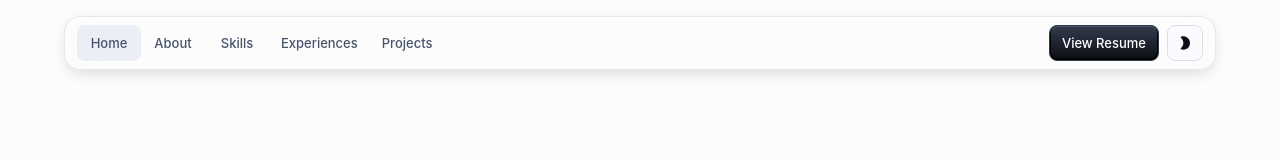
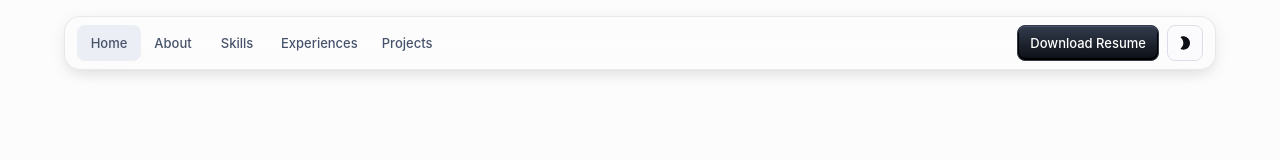
Before and after one commit to tomtom103/tomtom103.github.io, a React (Vite) app: page /home in a window 1280 px wide. Shown: the top 160 px of the page. Built offline with nearby package versions, Linux system fonts and the light colour scheme.

Commit message:
Allow downloading resume from github

```diff
--- a/src/core/TopBar.tsx
+++ b/src/core/TopBar.tsx
@@ -92,9 +92,13 @@ export default function TopBar(props: TopBarProps) {
               color="primary"
               variant="contained"
               size="small"
-              onClick={() => openInNewTab('https://google.ca')}
+              onClick={() =>
+                openInNewTab(
+                  'https://raw.githubusercontent.com/tomtom103/tomtom103.github.io/main/assets/Resume.pdf',
+                )
+              }
             >
-              View Resume
+              Download Resume
             </Button>
             <ToggleColorMode mode={mode} toggleColorMode={toggleColorMode} />
           </Box>
@@ -133,9 +137,13 @@ export default function TopBar(props: TopBarProps) {
                     color="primary"
                     variant="contained"
                     fullWidth
-                    onClick={() => openInNewTab('https://google.ca')}
+                    onClick={() =>
+                      openInNewTab(
+                        'https://raw.githubusercontent.com/tomtom103/tomtom103.github.io/main/assets/Resume.pdf',
+                      )
+                    }
                   >
-                    View Resume
+                    Download Resume
                   </Button>
                   <ToggleColorMode sx={{ ml: 2 }} mode={mode} toggleColorMode={toggleColorMode} />
                 </MenuItem>
```
